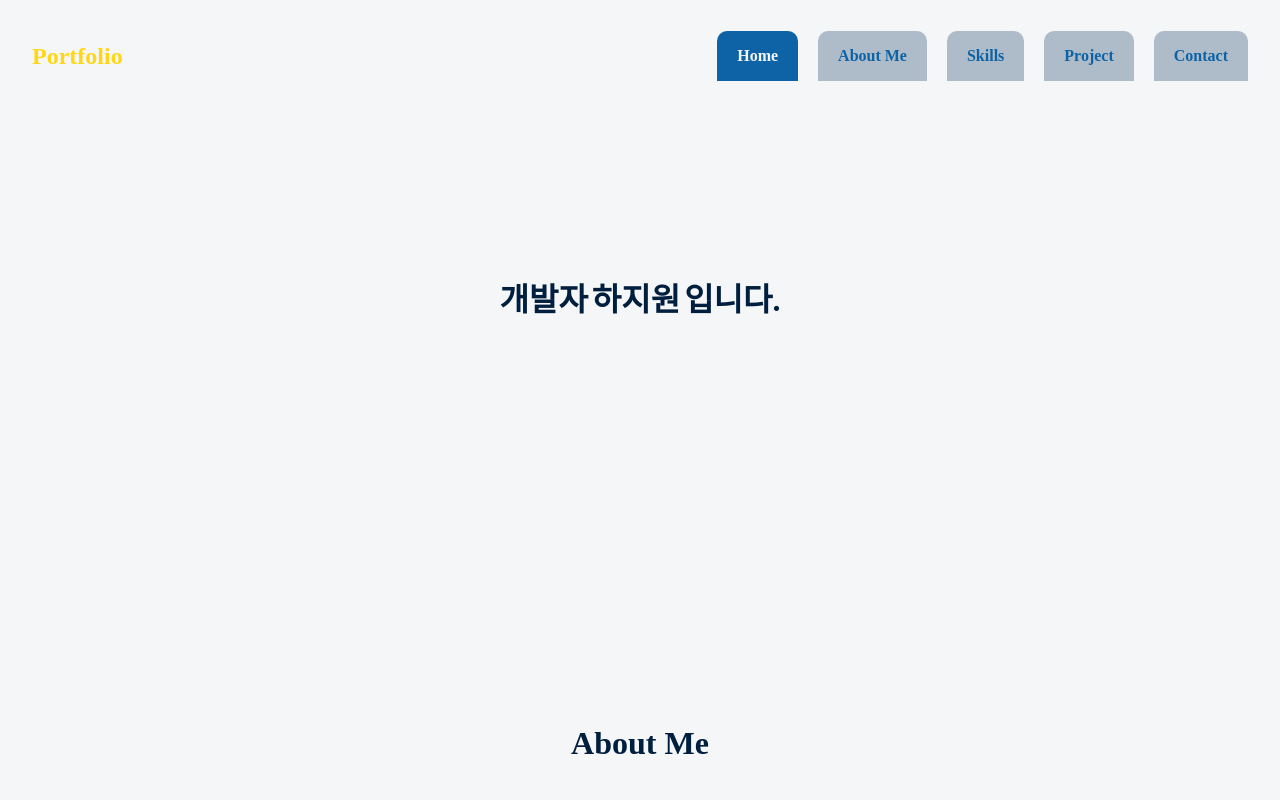
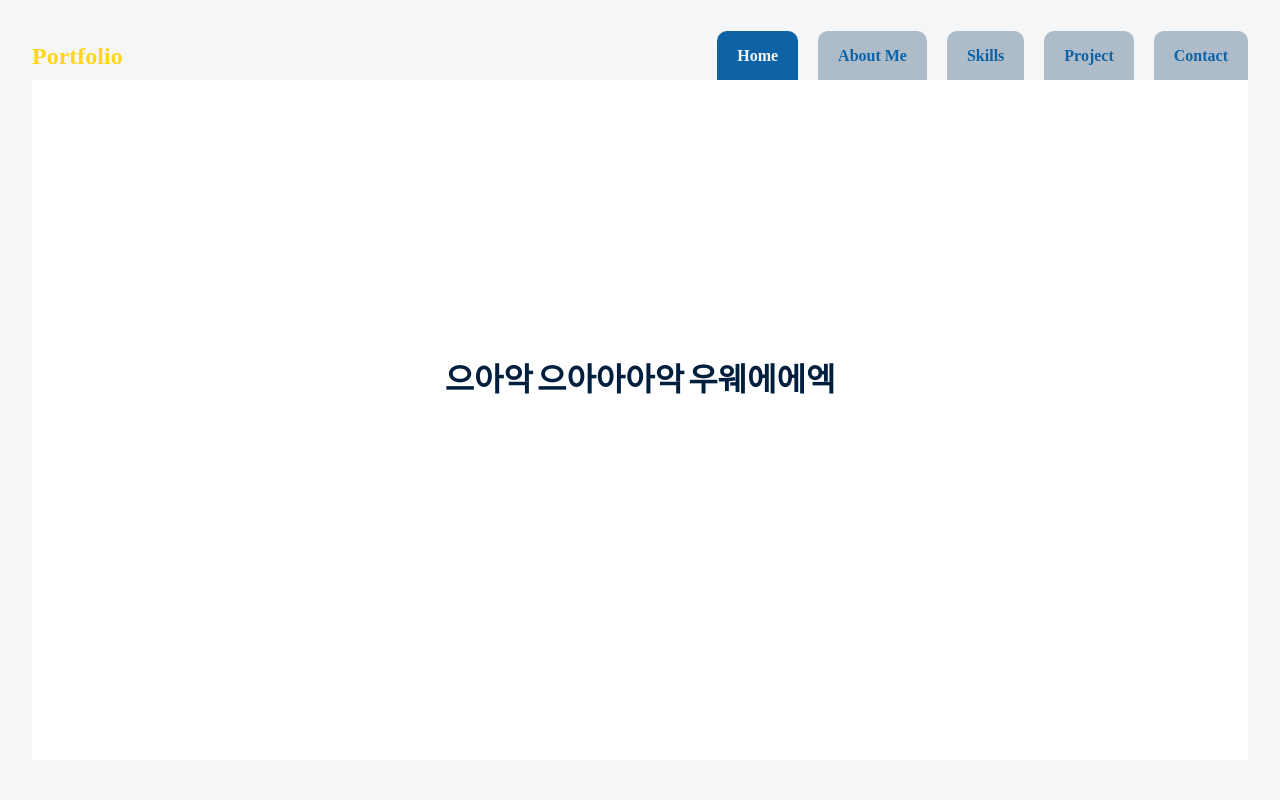
Before and after one commit to magok-developer/About-Me, a Next.js app: page / in a window 1280 px wide. Shown: the top 800 px of the page. Built offline with nearby package versions, Linux system fonts and the light colour scheme.

Commit message:
전체 파일 구조 변경

```diff
--- a/public/reset.css
+++ b/public/reset.css
@@ -101,11 +101,11 @@ section {
 }
 body {
   line-height: 1;
-  -ms-overflow-style: none;
+  /* -ms-overflow-style: none; */
 }
 
 ::-webkit-scrollbar {
-  display: none;
+  /* display: none; */
 }
 
 ol,
--- /dev/null
+++ b/src/app/components/Background/Background.tsx
@@ -0,0 +1,17 @@
+import styled from "@emotion/styled";
+
+const Background = ({ children }: any) => {
+  return <Container>{children}</Container>;
+};
+
+export default Background;
+
+const Container = styled.div`
+  position: fixed;
+  top: 80px;
+  background-color: white;
+  width: 95%;
+  height: 85%;
+  overflow: scroll;
+  z-index: 3;
+`;
--- /dev/null
+++ b/src/app/components/Content/Content.tsx
@@ -0,0 +1,26 @@
+"use client";
+
+import styled from "@emotion/styled";
+
+import Home from "../Home/Home";
+import AboutMe from "../AboutMe/AboutMe";
+import Skills from "../Skills/Skills";
+import Contact from "../Contact/Contact";
+import Project from "../Project/Project";
+
+const Content = ({ router }: any) => {
+  return (
+    <ContentWrap>
+      <Home element={router[0].observe} />
+      <AboutMe element={router[1].observe} />
+      <Skills element={router[2].observe} />
+      <Project element={router[3].observe} />
+      <Contact element={router[4].observe} />
+    </ContentWrap>
+  );
+};
+export default Content;
+
+const ContentWrap = styled.div`
+  margin: 0 10px 0 10px;
+`;
--- a/src/app/components/Home/Home.tsx
+++ b/src/app/components/Home/Home.tsx
@@ -10,9 +10,9 @@ const Home = ({ element }: Props) => {
   return (
     <Container ref={element}>
       <ContentWrap>
-        <div className='content'>개발자</div>
-        <div className='name'>하지원</div>
-        <div className='content'>입니다.</div>
+        <div className='content'>으아악</div>
+        <div className='name'>으아아아악</div>
+        <div className='content'>우웨에에엑</div>
       </ContentWrap>
     </Container>
   );
--- a/src/app/layout.tsx
+++ b/src/app/layout.tsx
@@ -18,7 +18,16 @@ export default function RootLayout({
 }>) {
   return (
     <html lang='en'>
-      <body style={{ backgroundColor: color.white, height: "100%" }}>
+      <body
+        style={{
+          display: "flex",
+          justifyContent: "center",
+          alignItems: "center",
+          backgroundColor: color.white,
+          padding: 30,
+          overflow: "hidden",
+        }}
+      >
         {children}
       </body>
     </html>
--- a/src/app/page.tsx
+++ b/src/app/page.tsx
@@ -12,6 +12,8 @@ import { useObserver } from "./hook/useObserver";
 import { useRef, useState } from "react";
 import { usePathname } from "next/navigation";
 import Header from "./components/Header/Header";
+import Background from "./components/Background/Background";
+import Content from "./components/Content/Content";
 
 const Page = () => {
   const path = usePathname();
@@ -46,27 +48,37 @@ const Page = () => {
     },
   ];
 
+  const onScroll = (
+    refCurrent: React.RefObject<HTMLDivElement>,
+    name: string
+  ) => {
+    if (refCurrent.current) {
+      refCurrent.current.scrollIntoView({ behavior: "smooth" });
+    }
+  };
+
   return (
     <Container>
       <Header
         router={router}
         isFocused={isFocused}
         setIsFocused={setIsFocused}
+        onScroll={onScroll}
       />
-      <Home element={router[0].observe} />
-      <AboutMe element={router[1].observe} />
-      <Skills element={router[2].observe} />
-      <Project element={router[3].observe} />
-      <Contact element={router[4].observe} />
+      <Background>
+        <Content router={router} />
+      </Background>
     </Container>
   );
 };
 export default Page;
 
 const Container = styled.div`
-  height: 100%;
   display: flex;
   flex-direction: column;
   align-items: center;
   justify-content: center;
+
+  .wrap {
+  }
 `;
```
